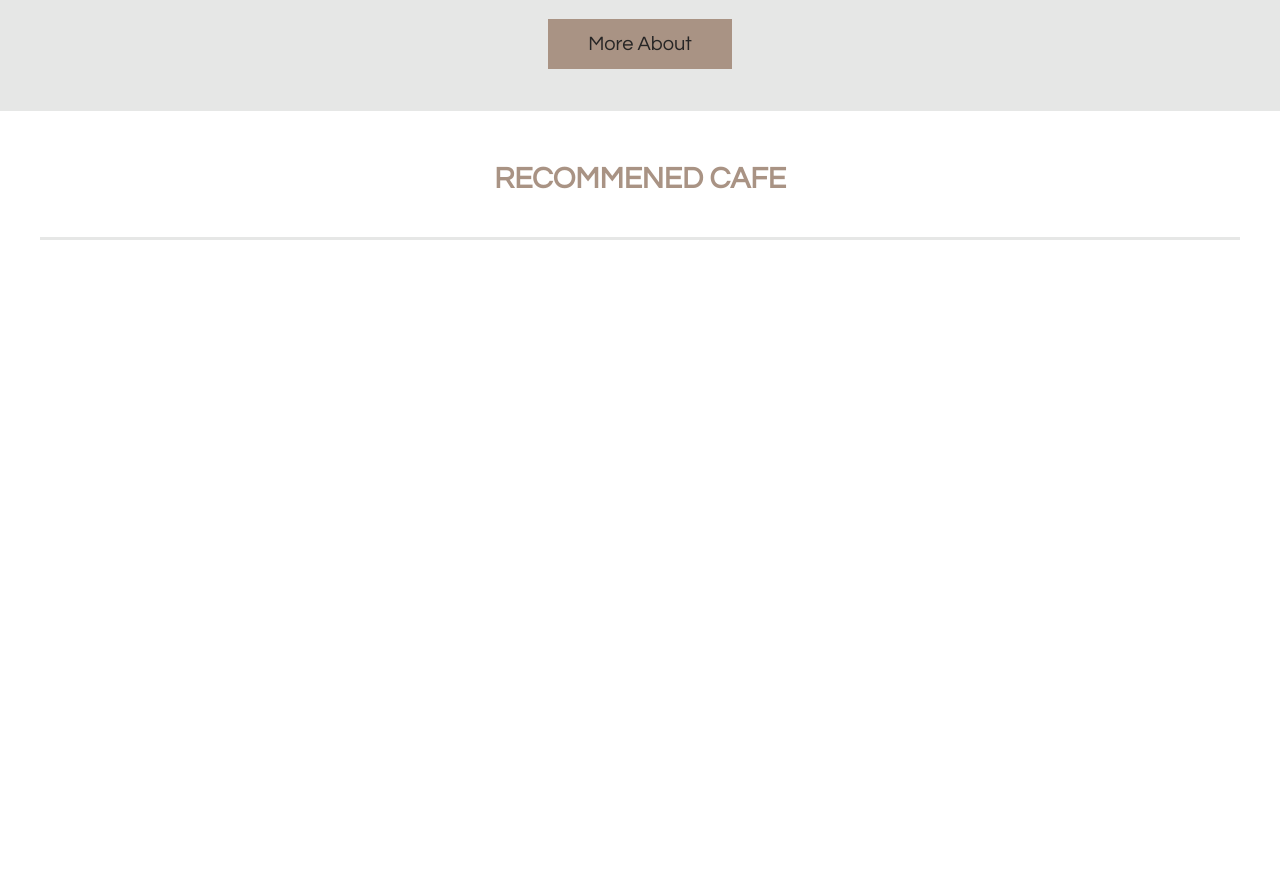
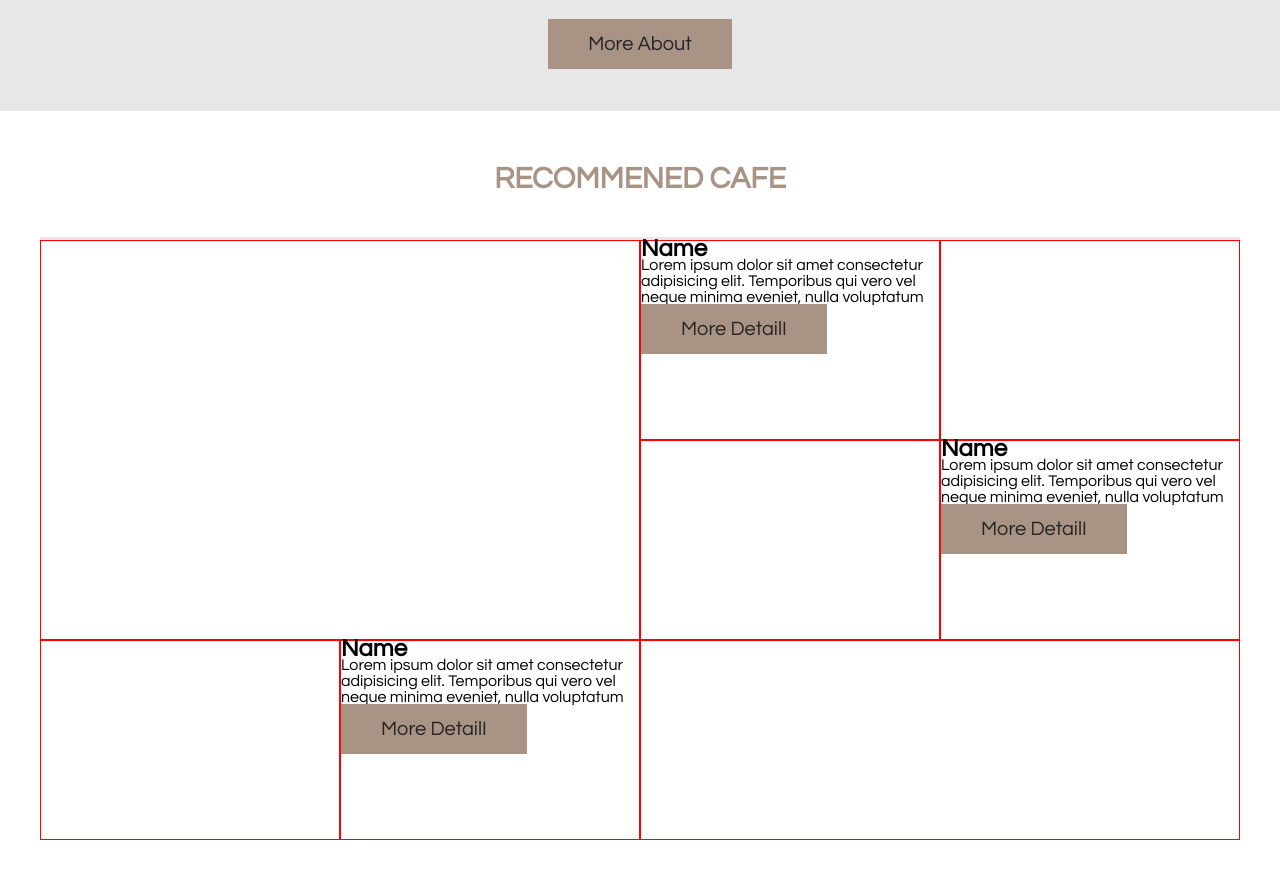
Before and after one commit to Antsar87/cafe, a website: page index.html in a window 1280 px wide. Shown: the part 1096-1974 px from the top of the page. Before the commit the page ends 1396 px from the top, so only its background shows below. Drawn offline with Linux system fonts and the light colour scheme.

Commit message:
grid layout finished

```diff
--- a/index.html
+++ b/index.html
@@ -68,7 +68,51 @@
         <div class="line-text">
           <h2>RECOMMENED CAFE</h2>
         </div>
+        <main class="cafe__grid">
+          <div class="cafe__section-box cafe__grid-1"></div>
+          <div class="cafe__section-box cafe__grid-2">
+            <h2>Name</h2>
+            <p>
+              Lorem ipsum dolor sit amet consectetur adipisicing elit.
+              Temporibus qui vero vel neque minima eveniet, nulla voluptatum
+              facere officiis corporis!
+            </p>
+            <a href="#" class="button button-brown">More DetailI</a>
+          </div>
+          <div class="cafe__section-box cafe__grid-3"></div>
+          <div class="cafe__section-box cafe__grid-4"></div>
+          <div class="cafe__section-box cafe__grid-5">
+            <h2>Name</h2>
+            <p>
+              Lorem ipsum dolor sit amet consectetur adipisicing elit.
+              Temporibus qui vero vel neque minima eveniet, nulla voluptatum
+              facere officiis corporis!
+            </p>
+            <a href="#" class="button button-brown">More DetailI</a>
+          </div>
+          <div class="cafe__section-box cafe__grid-7"></div>
+          <div class="cafe__section-box cafe__grid-8">
+            <h2>Name</h2>
+            <p>
+              Lorem ipsum dolor sit amet consectetur adipisicing elit.
+              Temporibus qui vero vel neque minima eveniet, nulla voluptatum
+              facere officiis corporis!
+            </p>
+            <a href="#" class="button button-brown">More DetailI</a>
+          </div>
+          <div class="cafe__section-box cafe__grid-9"></div>
+        </main>
       </div>
     </section>
   </body>
 </html>
+
+<!-- <h2>Name</h2>
+<p>
+  Lorem ipsum dolor sit amet consectetur adipisicing elit.
+  Temporibus qui vero vel neque minima eveniet, nulla voluptatum
+  facere officiis corporis!
+</p>
+<a href="#" class="button button-brown cafe__grid-6"
+  >More DetailI</a
+> -->
--- /dev/null
+++ b/scss/layout/_grid.scss
@@ -0,0 +1,18 @@
+.cafe__grid {
+  display: grid;
+  grid-template-columns: repeat(4, 1fr);
+  grid-template-rows: repeat(3, 20rem);
+
+  &-1 {
+    grid-row: 1 / 3;
+    grid-column: 1 / 3;
+  }
+
+  &-9 {
+    grid-column: -3 / -1;
+  }
+
+  div {
+    border: 1px solid red;
+  }
+}
--- a/scss/main.scss
+++ b/scss/main.scss
@@ -8,6 +8,7 @@
 @import 'components/buttons';
 @import 'components/line-text';
 
+@import "layout/grid";
 @import 'layout/header';
 @import 'layout/navigation';
 @import 'layout/vacation';
```
Also changed, not shown: css/style.css.
